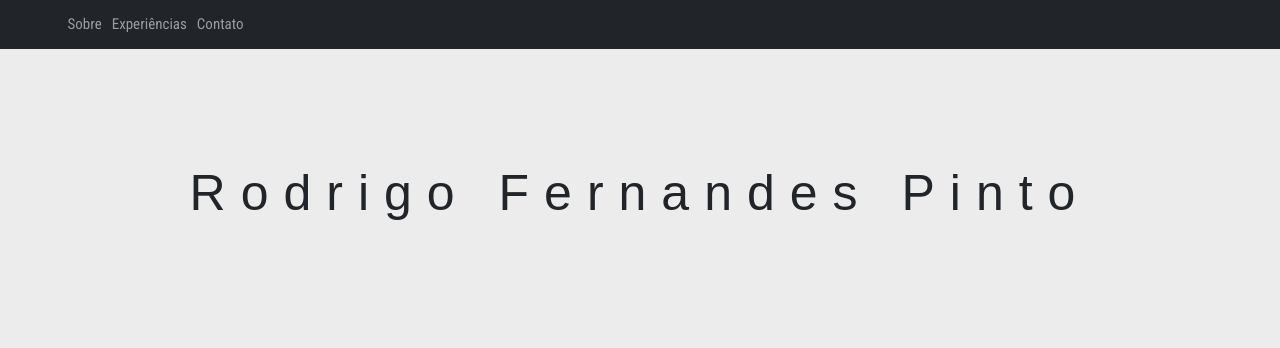
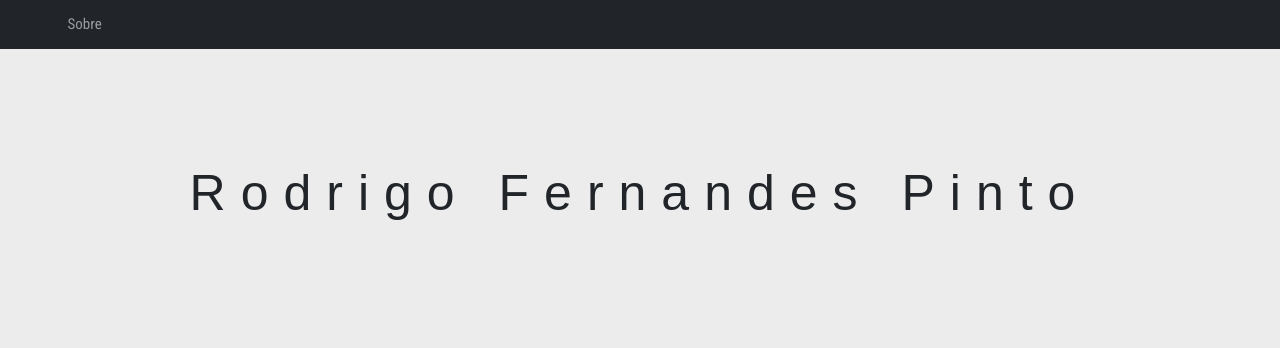
Before and after one commit to simpleCod3r/simplecod3r.github.io, a plain HTML site: page index.html in a window 1280 px wide. Shown: the top 348 px of the page. Drawn offline with nearby package versions, Linux system fonts and the light colour scheme.

Commit message:
rmv exp and contact options

```diff
--- a/index.html
+++ b/index.html
@@ -35,8 +35,8 @@
                   <div class="collapse navbar-collapse" id="navbarNavAltMarkup">
                     <div class="navbar-nav">
                       <a class="nav-link" aria-current="page" href="#about">Sobre</a>
-                      <a class="nav-link" href="#exp">Experiências</a>
-                      <a class="nav-link" href="#contact">Contato</a>
+                      <!-- <a class="nav-link" href="#exp">Experiências</a> -->
+                      <!-- <a class="nav-link" href="#contact">Contato</a> -->
                     </div>
                   </div>
                 </div>
```
